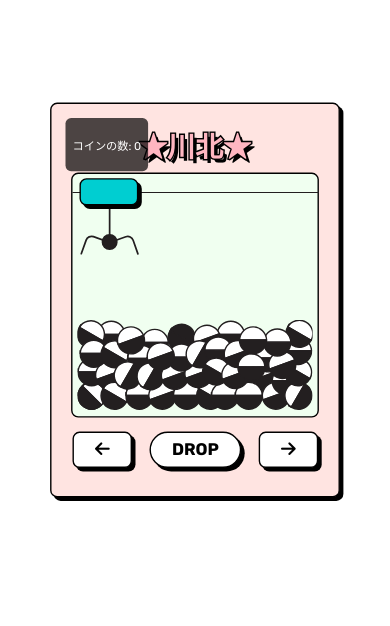
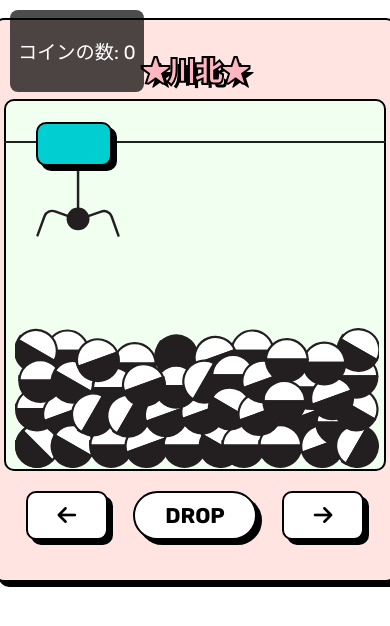
Before and after one commit to EvoLOuO/evol.github.io, a plain HTML site: page game.html in a window 390 px wide. Drawn offline with Linux system fonts and the light colour scheme.

Commit message:
Update game-style-mobile.css

```diff
--- a/game-style-mobile.css
+++ b/game-style-mobile.css
@@ -9,12 +9,11 @@
     width: 350px;
     height: 500px;
     padding: 30px;
-    transform: scale(.7);
 }
 
 .boxed {
     border: 2px black solid;
-    padding: 15x 20px 15px 20px;
+    padding: 15px 20px 15px 20px;
     background-color: #00FFFF; /* Change the default colour of the buttons*/
     border-radius: 10px;
     box-shadow: 5px 5px 0px black; /* Change the drop shadow on all the elements */
@@ -24,7 +23,7 @@
 #banner {
     width: 100%;
     text-align: center;
-    font-size: 30pt;
+    font-size: 20pt;  /* Adjusted for small screens */
     font-weight: 900;
     color: #FFB6C1; /* Change the colour of the machine title text*/
     border-radius: 10px;
@@ -38,9 +37,9 @@
     position: relative;
     background-color: #F0FFF0; /* Change the background colour of the claw machine game window */
     width: 100%;
-    height: 350px;
+    height: 350px;  /* Reduced size for small screens */
     border: 2px black solid; /* Change the outline colour of the claw machine game window*/
-    padding: 15x 20px 15px 20px;
+    padding: 15px 20px 15px 20px;
     border-radius: 10px;
     margin-top: 10px;
     margin-bottom: 10px;
@@ -48,8 +47,8 @@
 }
 
 #claw-block {
-    height: 35px;
-    width: 80px;
+    height: 10px;
+    width: 32px;
     margin-bottom: 0;
     margin-top: -25px;
     z-index: 2;
@@ -74,7 +73,7 @@
 }
 
 #play-again {
-    margin-top: 400px;
+	margin-top: 350px;
     opacity: 0;
     transition: opacity 1s;
     background-color: white; /* If you want to make the play again button a different colour*/
@@ -103,7 +102,7 @@ body {
 #claw-rail {
     z-index: 0;
     padding: 0;
-    margin: 25px 0 0 -1px;
+    margin: 25px 0 0 -40px;
     width: 101%;
     height: 102%;
     transform-origin: center center;
@@ -111,7 +110,7 @@ body {
 
 #claw-hands {
     width: 90px;
-    margin-left: -245px;
+    margin-left: -275px;
     margin-top: -10px;
     transition: transform .7s;
     position: relative;
@@ -120,7 +119,7 @@ body {
 
 #claw-rope {
     width: 90px;
-    margin-left: -245px;
+    margin-left: -275px;
     margin-top: 0;
     transition: transform .7s;
     transform-origin: top center;
@@ -138,16 +137,18 @@ body {
 
 #ball-front {
     width: 96%;
-    margin-bottom: -175px;
+	margin-left: -200px;
+    margin-top: +60px;
     z-index: 10;
-    position: relative;
+    /*position: relative;*/
+	position: absolute
 }
 
 /* control panel specific styles */
 #controls {
     display: flex;
     flex-direction: row;
-    font-size: 18pt;
+    font-size: 16pt;  /* Adjusted font size for small screens */
     width: 100%;
     column-gap: 25px;
     justify-content: space-evenly;
@@ -168,8 +169,8 @@ body {
 #result-window {
     position: relative;
     width: 100%;
-    height: 350px;
-    padding: 15x 20px 15px 20px;
+    height: 230px; /* Adjusted for small screens */
+    padding: 15px 20px;
     border-radius: 10px;
     opacity: 0;
     transition: 1s;
@@ -182,31 +183,61 @@ body {
     padding-top: 8px;
 }
 
-/*idk why the console seems to shrink weirdly on the results page so i did this sorry*/
-#bandaid {
-    width: 350px;
-    content: "";
+/* Adjust coin and message containers for small screens */
+#coin-count-container {
+    position: fixed;
+    top: 10px; /* Adjusted for small screens */
+    left: 10px; /* Adjusted for small screens */
+    background-color: rgba(0, 0, 0, 0.7);
+    color: white;
+    padding: 8px;
+    border-radius: 8px;
+    z-index: 10;
+    font-size: 1.2em;  /* Smaller font size for small screens */
 }
 
-#coin-count-container {
+#message-container {
     position: fixed;
-    top: 20px; /* 距离顶部的距离 */
-    left: 20px; /* 距离左侧的距离 */
-    background-color: rgba(0, 0, 0, 0.7);
-    color: white;
-    padding: 10px;
-    border-radius: 8px;
-    z-index: 10; /* 确保金幣数量显示在最上面 */
+    top: 60px; /* Adjusted for small screens */
+    left: 50%;
+    transform: translateX(-50%);
+    color: red;
+    font-size: 3em;  /* Adjusted for small screens */
+    display: none;
+    z-index: 10;
 }
 
-/* 显示金幣不足的提示 */
-#message-container {
-    position: fixed;
-    top: 60px; /* 距离顶部的距离 */
-    left: 50%;
-    transform: translateX(-50%); /* 居中显示 */
-    color: red;
-    font-size: 1.5em;
-    display: none; /* 默认隐藏，只有金幣不足时才显示 */
-    z-index: 10; /* 确保提示信息显示在最上面 */
+/*
+@media (max-width: 400px) {
+    #console {
+        width: 90%;
+        height: auto;
+        padding: 5vw;
+    }
+
+    #banner {
+        font-size: 24pt;
+    }
+
+    #window {
+        height: 400px;
+    }
+
+    .btn {
+        font-size: 14pt;
+        padding: 8px 20px;
+    }
+
+    #coin-count-container {
+        top: 10px;
+        left: 10px;
+        font-size: 1.2em;
+    }
+
+    #message-container {
+        font-size: 3em;
+        top: 60px;
+    }
 }
+
+*/
```
